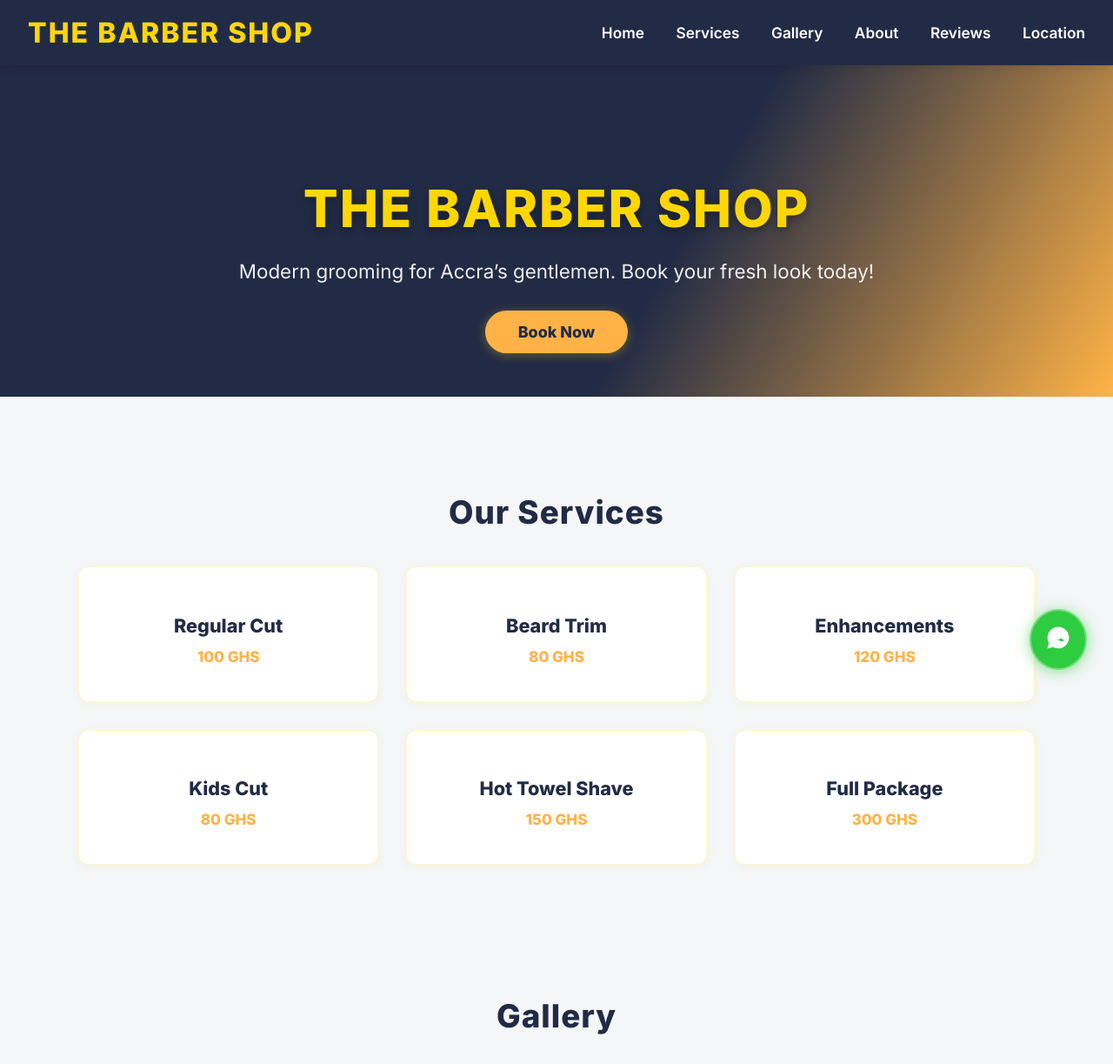
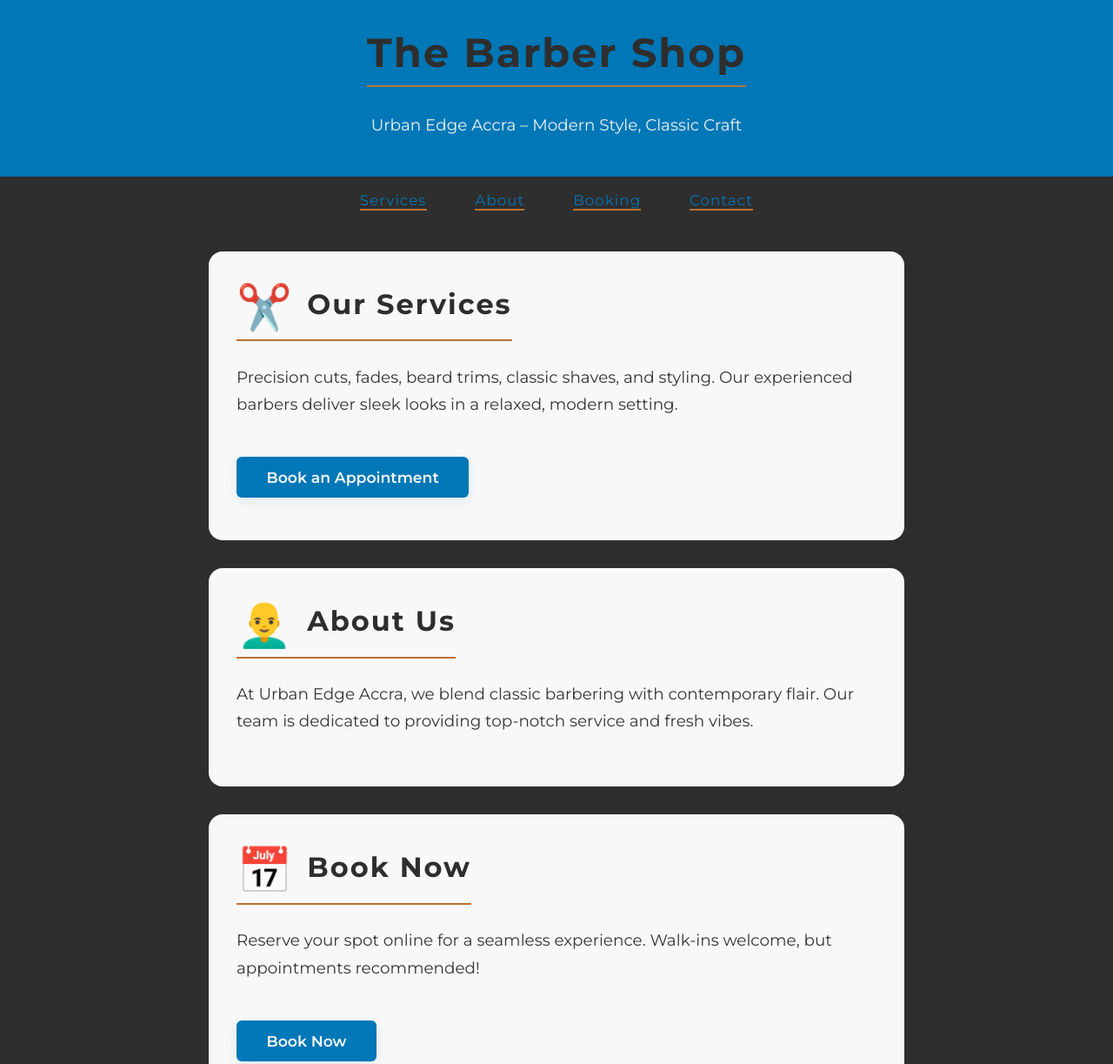
Before and after one commit to flyingwithgm/The-barber-shop, a plain HTML site: page index.html in a window 1280 px wide. Shown: the top 1223 px of the page at 87% size. Drawn offline with Linux system fonts and the light colour scheme.

Commit message:
Update index.html

```diff
--- a/index.html
+++ b/index.html
@@ -3,346 +3,174 @@
 <head>
   <meta charset="UTF-8"/>
   <meta name="viewport" content="width=device-width, initial-scale=1.0"/>
-  <title>The Barber Shop – Accra</title>
-  <link href="https://fonts.googleapis.com/css2?family=Inter:wght@400;600;800&display=swap" rel="stylesheet"/>
+  <title>The Barber Shop – Urban Edge Accra</title>
+  <link href="https://fonts.googleapis.com/css2?family=Montserrat:wght@300;400;600;700;900&display=swap" rel="stylesheet"/>
   <style>
-    :root {
-      --navy: #222B45;
-      --gold: #FFD700;
-      --amber: #FFB347;
-      --white: #fff;
-      --gray: #F4F6F8;
-      --green: #2ECC40;
-      --text: #222;
-      --accent: var(--amber);
+    :root{
+      --slate-gray: #2E2E2E;
+      --cool-blue: #0077B6;
+      --ivory: #F8F8F8;
+      --copper: #B87333;
     }
     html { scroll-behavior: smooth; }
+    * { margin: 0; padding: 0; box-sizing: border-box; font-family: "Montserrat", Arial, sans-serif; }
+
     body {
-      background: var(--gray);
-      color: var(--text);
-      font-family: "Inter", sans-serif;
-      margin: 0;
-      padding: 0;
+      background: var(--slate-gray);
+      color: var(--ivory);
+      min-height: 100vh;
+      overflow-x: hidden;
+      transition: background 0.5s;
     }
     header {
-      background: var(--navy);
-      color: var(--white);
-      padding: 18px 32px;
-      display: flex;
-      justify-content: space-between;
-      align-items: center;
-      position: sticky;
-      top: 0;
-      z-index: 10;
-      box-shadow: 0 2px 12px #0002;
+      background: var(--cool-blue);
+      color: var(--ivory);
+      padding: 2em 0 1em 0;
+      box-shadow: 0 2px 8px rgba(0,0,0,0.12);
+      text-align: center;
+      animation: fadeInDown 1s;
     }
-    .logo {
-      font-weight: 800;
-      font-size: 2rem;
-      letter-spacing: 2px;
-      color: var(--gold);
+    nav {
+      background: var(--slate-gray);
+      color: var(--ivory);
+      text-align: center;
+      padding: 1em 0;
+      font-size: 1.05em;
+      letter-spacing: 1px;
+      animation: fadeInDown 1.2s;
     }
     nav a {
-      color: var(--white);
-      margin-left: 32px;
+      color: var(--cool-blue);
       text-decoration: none;
-      font-weight: 600;
-      font-size: 1.08rem;
-      transition: color .2s;
+      margin: 0 1.5em;
+      border-bottom: 2px solid var(--copper);
+      transition: color 0.3s, border-bottom 0.3s;
     }
     nav a:hover {
-      color: var(--accent);
+      color: var(--copper);
+      border-bottom: 2px solid var(--cool-blue);
     }
-    .hero {
-      background: linear-gradient(120deg, var(--navy) 60%, var(--amber) 100%);
-      color: var(--white);
-      padding: 80px 0 50px;
-      text-align: center;
+
+    section {
+      background: var(--ivory);
+      color: var(--slate-gray);
+      border-radius: 16px;
+      margin: 2em auto;
+      padding: 2em;
+      max-width: 800px;
+      box-shadow: 0 8px 24px rgba(46,46,46,0.06);
+      animation: slideUp 1.2s;
     }
-    .hero h1 {
-      font-size: 3.7rem;
-      font-weight: 800;
-      margin-bottom: 20px;
+    h1, h2, h3 {
+      color: var(--slate-gray);
+      border-bottom: 2px solid var(--copper);
+      display: inline-block;
+      padding-bottom: 0.2em;
+      margin-bottom: 0.8em;
+      font-weight: 700;
       letter-spacing: 2px;
-      color: var(--gold);
-      text-shadow: 0 4px 12px #0005;
     }
-    .hero p {
-      font-size: 1.4rem;
-      margin-bottom: 32px;
-      color: var(--white);
-      opacity: 0.92;
-    }
-    .btn {
-      background: var(--accent);
-      color: var(--navy);
-      font-weight: 700;
-      font-size: 1.12rem;
-      padding: 14px 38px;
-      border: none;
-      border-radius: 28px;
-      cursor: pointer;
-      box-shadow: 0 2px 12px #FFD70055;
-      transition: background .2s, transform .2s;
-      text-decoration: none;
-      display: inline-block;
-    }
-    .btn:hover {
-      background: var(--gold);
-      transform: scale(1.08);
-      color: var(--navy);
-    }
-    .section {
-      max-width: 1100px;
-      margin: 0 auto;
-      padding: 80px 18px 40px;
+    h1 {
+      font-size: 2.9em;
+      margin-bottom: 0.6em;
     }
     h2 {
-      text-align: center;
-      font-size: 2.3rem;
-      font-weight: 800;
-      color: var(--navy);
-      margin-bottom: 40px;
-      letter-spacing: 1px;
+      font-size: 2em;
     }
-    .services-grid {
-      display: grid;
-      gap: 32px;
-      grid-template-columns: repeat(auto-fit, minmax(260px, 1fr));
+    h3 {
+      font-size: 1.3em;
     }
-    .service-card {
-      background: var(--white);
-      border-radius: 12px;
-      box-shadow: 0 2px 12px #FFD70018;
-      padding: 32px 24px;
-      text-align: center;
-      transition: box-shadow .2s, transform .2s;
-      border: 1px solid #FFD70033;
+    p {
+      font-size: 1.15em;
+      margin-bottom: 1.5em;
+      opacity: 0.96;
+      line-height: 1.7em;
     }
-    .service-card:hover {
-      box-shadow: 0 8px 24px #FFD70044;
-      transform: translateY(-4px) scale(1.03);
+    .cta, button {
+      background: var(--cool-blue);
+      color: var(--ivory);
+      border: none;
+      border-radius: 6px;
+      padding: 0.75em 2em;
+      font-weight: 600;
+      font-size: 1.08em;
+      cursor: pointer;
+      transition: background 0.3s, box-shadow 0.3s;
+      box-shadow: 0 4px 14px rgba(0,119,182,0.11);
+      margin: 1em 0;
     }
-    .service-card h3 {
-      font-size: 1.35rem;
-      font-weight: 800;
-      margin-bottom: 12px;
-      color: var(--navy);
+    .cta:hover, button:hover {
+      background: var(--copper);
+      color: var(--ivory);
+      box-shadow: 0 6px 24px rgba(184,115,51,0.13);
     }
-    .service-card span {
-      display: block;
-      font-size: 1.07rem;
-      font-weight: 700;
-      color: var(--accent);
-      margin-bottom: 9px;
-    }
-    /* Gallery */
-    .gallery {
-      display: grid;
-      grid-template-columns: repeat(auto-fit, minmax(240px, 1fr));
-      gap: 18px;
-    }
-    .gallery img {
-      width: 100%;
-      height: 220px;
-      object-fit: cover;
-      border-radius: 10px;
-      box-shadow: 0 2px 12px #FFD70018;
-      transition: transform .23s;
-      border: 2.5px solid #FFD70033;
-    }
-    .gallery img:hover {
-      transform: scale(1.04) rotate(-1deg);
-      box-shadow: 0 6px 24px #FFD70033;
-    }
-    /* About */
-    .about p {
-      max-width: 700px;
-      margin: 0 auto;
-      font-size: 1.15rem;
-      line-height: 1.7;
-      background: #fff8;
-      color: var(--navy);
-      border-radius: 10px;
-      padding: 24px 16px;
-      box-shadow: 0 2px 12px #FFD70011;
-      text-align: center;
-    }
-    /* Testimonials */
-    .testimonial-slider {
-      max-width: 720px;
-      margin: 0 auto;
-      background: var(--white);
-      border-radius: 12px;
-      box-shadow: 0 2px 14px #FFD70022;
-      padding: 44px 20px;
-      border: 1px solid #FFD70022;
-      text-align: center;
-    }
-    .testimonial-slide {
-      display: none;
-      opacity: 0;
-      transition: opacity .6s;
-    }
-    .testimonial-slide.active {
-      display: block;
-      opacity: 1;
-    }
-    .testimonial-slide p {
-      font-size: 1.06rem;
-      font-style: italic;
-      color: var(--navy);
-      margin-bottom: 18px;
-      background: #FFD70022;
-      border-radius: 6px;
-      padding: 10px;
-      display: inline-block;
-    }
-    .testimonial-slide h4 {
-      color: var(--accent);
-      font-weight: 700;
-    }
-    /* Map */
-    .map-container {
-      height: 350px;
-      border-radius: 10px;
-      overflow: hidden;
-      border: 2px solid var(--gold);
-      box-shadow: 0 2px 14px #FFD70022;
-    }
-    .map-container iframe {
-      width: 100%;
-      height: 100%;
-      border: 0;
-    }
-    /* WhatsApp */
-    .wa-float {
-      position: fixed;
-      bottom: 30px;
-      right: 30px;
-      background: var(--green);
-      color: var(--white);
-      padding: 16px;
-      border-radius: 50%;
-      box-shadow: 0 2px 16px #2ECC4088;
-      z-index: 99;
-      transition: transform .2s;
-      border: 2px solid #fff5;
-    }
-    .wa-float:hover {
-      transform: scale(1.1);
-      box-shadow: 0 4px 24px #2ECC40AA;
+    .icon {
+      color: var(--copper);
+      font-size: 1.6em;
+      margin-right: 0.3em;
+      vertical-align: middle;
     }
     footer {
+      background: var(--slate-gray);
+      color: var(--ivory);
       text-align: center;
-      padding: 40px 18px;
-      background: var(--navy);
-      color: var(--gold);
-      font-size: 1.05rem;
-      border-top: 2px solid var(--gold);
+      padding: 1.4em 0;
+      font-size: 1em;
       letter-spacing: 1px;
+      margin-top: 3em;
+      border-top: 1.5px solid var(--copper);
     }
-    @media (max-width: 700px) {
-      header, .section, .testimonial-slider { padding-left: 10px; padding-right: 10px; }
-      .hero h1 { font-size: 2rem; }
-      h2 { font-size: 1.35rem; }
+    /* Animations */
+    @keyframes fadeInDown {
+      0% { opacity:0; transform:translateY(-40px);}
+      100% { opacity:1; transform:translateY(0);}
+    }
+    @keyframes slideUp {
+      0% { opacity:0; transform:translateY(40px);}
+      100% { opacity:1; transform:translateY(0);}
     }
   </style>
 </head>
 <body>
   <header>
-    <div class="logo">THE BARBER SHOP</div>
-    <nav>
-      <a href="#home">Home</a>
-      <a href="#services">Services</a>
-      <a href="#gallery">Gallery</a>
-      <a href="#about">About</a>
-      <a href="#testimonials">Reviews</a>
-      <a href="#location">Location</a>
-    </nav>
+    <h1>The Barber Shop</h1>
+    <p>Urban Edge Accra – Modern Style, Classic Craft</p>
   </header>
-  <section id="home" class="hero">
-    <h1>THE BARBER SHOP</h1>
-    <p>Modern grooming for Accra’s gentlemen. Book your fresh look today!</p>
-    <a class="btn" href="https://wa.me/233596015667?text=Hi, I’d like to book a haircut at The Barber Shop.">Book Now</a>
+  <nav>
+    <a href="#services">Services</a>
+    <a href="#about">About</a>
+    <a href="#booking">Booking</a>
+    <a href="#contact">Contact</a>
+  </nav>
+  <section id="services">
+    <h2><span class="icon">✂️</span>Our Services</h2>
+    <p>
+      Precision cuts, fades, beard trims, classic shaves, and styling. Our experienced barbers deliver sleek looks in a relaxed, modern setting.
+    </p>
+    <button class="cta" onclick="location.href='#booking'">Book an Appointment</button>
   </section>
-  <section id="services" class="section">
-    <h2>Our Services</h2>
-    <div class="services-grid">
-      <div class="service-card">
-        <h3>Regular Cut</h3><span>100 GHS</span>
-      </div>
-      <div class="service-card">
-        <h3>Beard Trim</h3><span>80 GHS</span>
-      </div>
-      <div class="service-card">
-        <h3>Enhancements</h3><span>120 GHS</span>
-      </div>
-      <div class="service-card">
-        <h3>Kids Cut</h3><span>80 GHS</span>
-      </div>
-      <div class="service-card">
-        <h3>Hot Towel Shave</h3><span>150 GHS</span>
-      </div>
-      <div class="service-card">
-        <h3>Full Package</h3><span>300 GHS</span>
-      </div>
-    </div>
-  </section>
-  <section id="gallery" class="section">
-    <h2>Gallery</h2>
-    <div class="gallery">
-      <img src="https://images.unsplash.com/photo-1560093230-101306845069?auto=format&fit=crop&w=800&q=60" alt="Barber 1"/>
-      <img src="https://images.unsplash.com/photo-1600334129128-685c5582fd35?auto=format&fit=crop&w=800&q=60" alt="Barber 2"/>
-      <img src="https://images.unsplash.com/photo-1599351431613-3521e7c32ff0?auto=format&fit=crop&w=800&q=60" alt="Barber 3"/>
-      <img src="https://images.unsplash.com/photo-1620331311520-246422fd82f9?auto=format&fit=crop&w=800&q=60" alt="Barber 4"/>
-    </div>
-  </section>
-  <section id="about" class="section about">
-    <h2>About Us</h2>
+  <section id="about">
+    <h2><span class="icon">👨‍🦲</span>About Us</h2>
     <p>
-      The Barber Shop delivers sharp cuts and premium grooming in Accra’s Westlands Blvd. Our skilled barbers combine classic techniques and modern styles to keep you looking your best. Step in for a welcoming vibe, professional service, and a look you’ll love.
+      At Urban Edge Accra, we blend classic barbering with contemporary flair. Our team is dedicated to providing top-notch service and fresh vibes.
     </p>
   </section>
-  <section id="testimonials" class="section">
-    <h2>What Clients Say</h2>
-    <div class="testimonial-slider" id="testimonial-slider">
-      <div class="testimonial-slide active">
-        <p>“The best fade I’ve ever had. Highly recommend!”</p>
-        <h4>— Kwame A.</h4>
-      </div>
-      <div class="testimonial-slide">
-        <p>“Friendly staff and a super clean shop.”</p>
-        <h4>— Ama S.</h4>
-      </div>
-      <div class="testimonial-slide">
-        <p>“Great value and easy booking on WhatsApp.”</p>
-        <h4>— Nii L.</h4>
-      </div>
-    </div>
+  <section id="booking">
+    <h2><span class="icon">📅</span>Book Now</h2>
+    <p>
+      Reserve your spot online for a seamless experience. Walk-ins welcome, but appointments recommended!
+    </p>
+    <button class="cta">Book Now</button>
   </section>
-  <section id="location" class="section">
-    <h2>Find Us</h2>
-    <div class="map-container">
-      <iframe src="https://www.google.com/maps/embed?pb=!1m18!1m12!1m3!1d3970.7978712018864!2d-0.2048316847444775!3d5.562584833735516!2m3!1f0!2f0!3f0!3m2!1i1024!2i768!4f13.1!3m3!1m2!1s0x0%3A0x0!2zNcKwMzMnNDUuMyJOIDDCsDEyJzE3LjQiVw!5e0!3m2!1sen!2sgh!4v1651234567890!5m2!1sen!2sgh" allowfullscreen="" loading="lazy"></iframe>
-    </div>
+  <section id="contact">
+    <h2><span class="icon">📞</span>Contact</h2>
+    <p>
+      Visit us at Urban Edge Accra, or call <a href="tel:+233123456789" style="color:var(--cool-blue);font-weight:bold;">+233 123 456 789</a>.<br>
+      Email: <a href="mailto:info@urbanedgebarber.com" style="color:var(--cool-blue);font-weight:bold;">info@urbanedgebarber.com</a>
+    </p>
   </section>
   <footer>
-    © 2025 The Barber Shop – 58 Westlands Blvd, Accra
+    &copy; 2025 The Barber Shop – Urban Edge Accra | Crafted with style
   </footer>
-  <a class="wa-float" href="https://wa.me/233596015667?text=Hi, I’d like to book a haircut at The Barber Shop.">
-    <!-- WhatsApp SVG icon -->
-    <svg width="30" height="30" fill="#fff" viewBox="0 0 24 24"><path d="M12.04 2c-5.46 0-9.91 4.45-9.91 9.91 0 1.75.46 3.45 1.32 4.95L2.03 22l5.25-1.38a9.94 9.94 0 004.76 1.22c5.46 0 9.91-4.45 9.91-9.91S17.5 2 12.04 2zm5.23 12.18c-.17.44-.84 1-1.23 1.06-.32.05-.72.24-3.87-1.14-2.72-1.2-4.48-4.2-4.62-4.4-.14-.2-.02-.31.11-.44.11-.11.24-.29.36-.44.12-.15.16-.26.24-.44.08-.18.04-.34-.02-.48s-.44-1.06-.6-1.46c-.16-.38-.33-.33-.44-.34-.11-.01-.24-.01-.37-.01s-.29.04-.44.24c-.15.2-.59.58-.59 1.42 0 .84.61 1.65.7 1.77s1.2 1.83 2.9 2.94c2.01 1.21 2.83 1.28 3.15 1.28.32 0 1.04-.42 1.19-.83.15-.41.15-.76.1-.83-.05-.07-.18-.11-.35-.2z"/></svg>
-  </a>
-  <script>
-    /* Testimonial Slider */
-    const slides = document.querySelectorAll('.testimonial-slide');
-    let current = 0;
-    setInterval(() => {
-      slides[current].classList.remove('active');
-      current = (current + 1) % slides.length;
-      slides[current].classList.add('active');
-    }, 4000);
-  </script>
 </body>
 </html>
```
